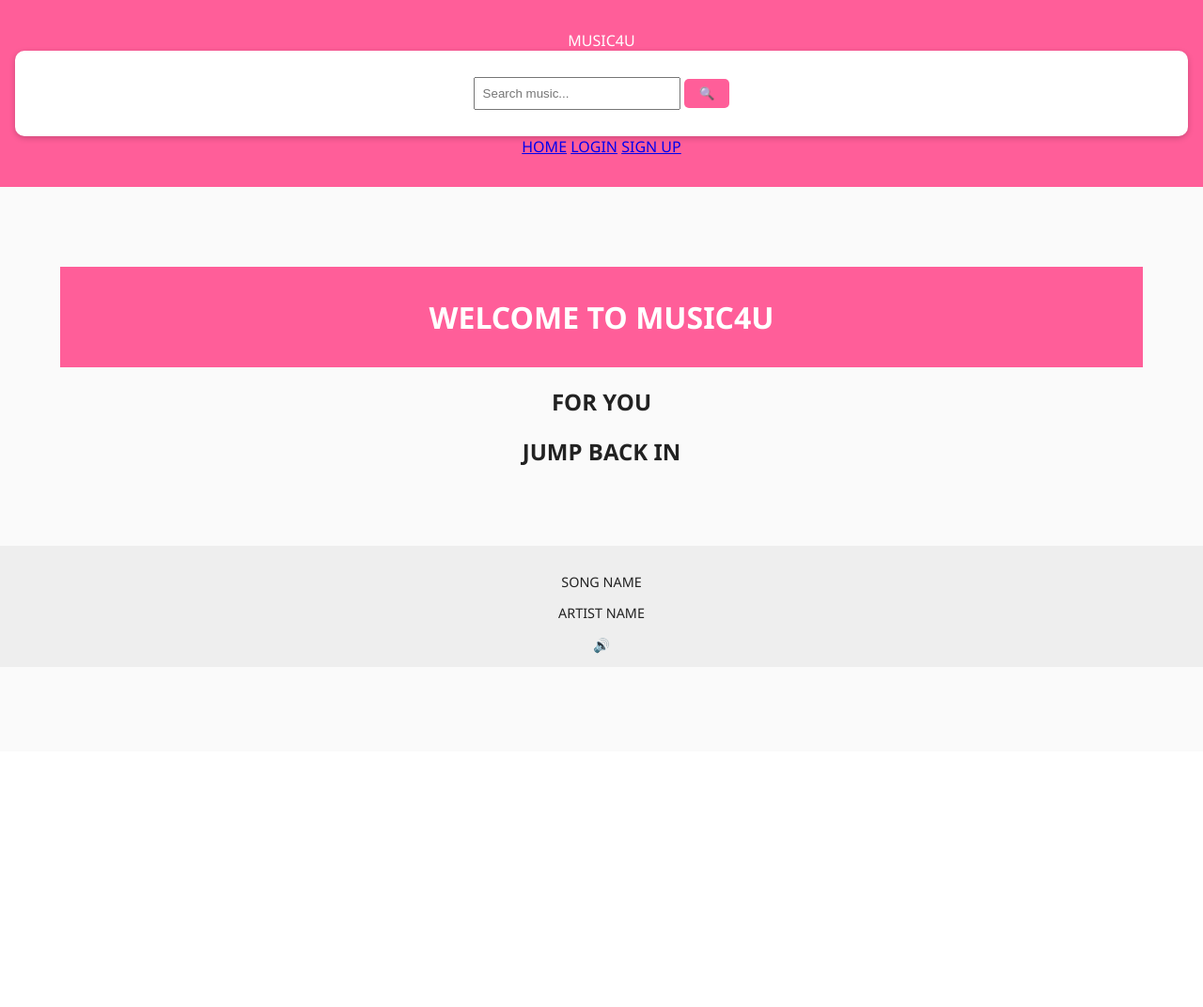
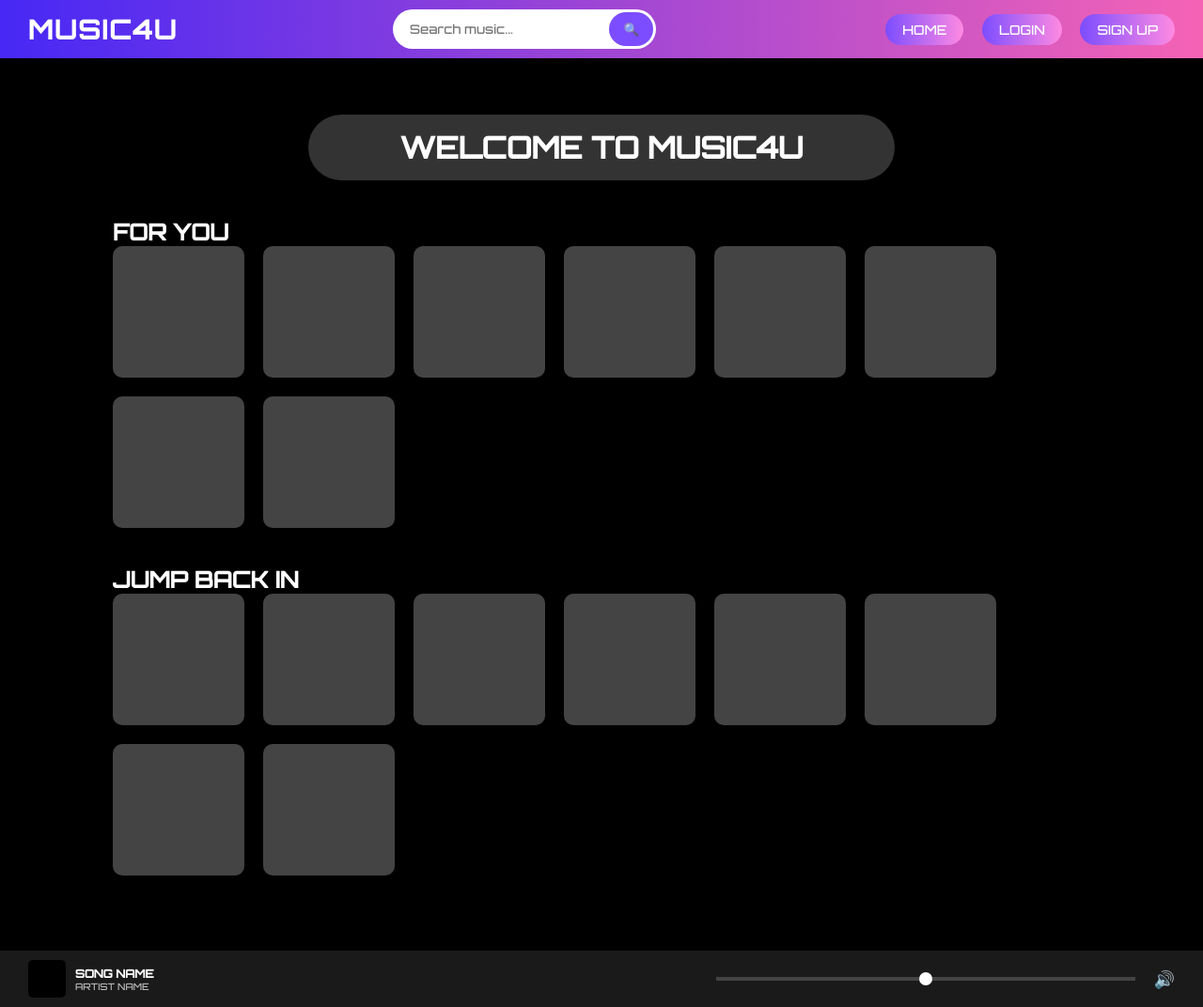
Before and after one commit to AlAzeemRasaq/Music4U, a Flask app: page / in a window 1280 px wide. Shown: the whole page at 94% size. Before the commit the page ends 710 px from the top, so only its background shows below. Run offline with Flask 3, Linux system fonts and the light colour scheme.

Commit message:
Updated and cleaned style.css

```diff
--- a/FrontEnd/static/style.css
+++ b/FrontEnd/static/style.css
@@ -1,62 +1,263 @@
-body {
-    font-family: 'Segoe UI', Arial, sans-serif;
-    background-color: #fafafa;
-    color: #222;
-    margin: 0;
-    text-align: center;
+@import url('https://fonts.googleapis.com/css2?family=Orbitron:wght@500&display=swap');
+
+/* GLOBAL RESET */
+* {
+  margin: 0;
+  padding: 0;
+  box-sizing: border-box;
+  font-family: 'Orbitron', sans-serif;
 }
 
-header {
-    background: #ff5e99;
-    color: white;
-    padding: 2em 1em;
+body {
+  background-color: #000;
+  color: white;
+  display: flex;
+  flex-direction: column;
+  min-height: 100vh;
 }
 
-main {
-    padding: 2em;
+/* ======================================================
+   HEADER
+====================================================== */
+
+header {
+  background: linear-gradient(90deg, #4728f5, #f563b5);
+  display: flex;
+  justify-content: space-between;
+  align-items: center;
+  padding: 10px 30px;
 }
 
-h1 {
-    background-color: #ff5e99;
-    color: white;
-    padding: 1em 0;
-    margin-bottom: 20px;
+.logo {
+  font-size: 28px;
+  font-weight: bold;
+  color: #fff;
+  letter-spacing: 2px;
 }
 
-.form-container {
-    display: flex;
-    justify-content: center;
-    gap: 40px;
+nav a {
+  background: linear-gradient(90deg, #7c4dff, #ff8ae2);
+  border: none;
+  border-radius: 20px;
+  color: white;
+  font-size: 14px;
+  text-decoration: none;
+  margin-left: 15px;
+  padding: 8px 18px;
+  cursor: pointer;
 }
 
-form {
-    background: white;
-    padding: 20px;
-    border-radius: 10px;
-    box-shadow: 0 2px 6px rgba(0, 0, 0, 0.2);
+nav a:hover {
+  opacity: 0.9;
 }
 
-input {
-    margin: 8px 0;
-    padding: 8px;
-    width: 200px;
+/* SEARCH BAR */
+.search-bar {
+  display: flex;
+  background: white;
+  border-radius: 40px;
+  padding: 3px;
+  width: 280px;
 }
 
-button {
-    background-color: #ff5e99;
-    color: white;
-    border: none;
-    padding: 8px 16px;
-    cursor: pointer;
-    border-radius: 5px;
+.search-bar input {
+  border: none;
+  outline: none;
+  padding: 10px 15px;
+  border-radius: 40px 0 0 40px;
+  width: 100%;
 }
 
-button:hover {
-    background-color: #e34e85;
+.search-bar button {
+  border: none;
+  background: #7c4dff;
+  color: white;
+  border-radius: 40px;
+  padding: 0 15px;
+  cursor: pointer;
 }
 
+.search-bar button:hover {
+  background: #9b65ff;
+}
+
+/* ======================================================
+   MAIN CONTENT
+====================================================== */
+
+main {
+  flex: 1;
+  padding: 20px 60px;
+}
+
+.welcome-banner {
+  background: #333;
+  border-radius: 40px;
+  text-align: center;
+  margin: 20px auto 40px auto;
+  padding: 15px;
+  width: 60%;
+}
+
+.card-row {
+  display: flex;
+  gap: 20px;
+  flex-wrap: wrap;
+  margin-bottom: 40px;
+}
+
+.card {
+  width: 140px;
+  height: 140px;
+  background-color: #444;
+  border-radius: 10px;
+}
+
+/* ======================================================
+   FOOTER (MUSIC PLAYER)
+====================================================== */
+
 footer {
-    background: #eee;
-    padding: 1em;
-    font-size: 0.9em;
+  background-color: #1a1a1a;
+  display: flex;
+  justify-content: space-between;
+  align-items: center;
+  padding: 10px 30px;
 }
+
+.now-playing {
+  display: flex;
+  align-items: center;
+}
+
+.song-cover {
+  width: 40px;
+  height: 40px;
+  background-color: #000;
+  border-radius: 5px;
+  margin-right: 10px;
+}
+
+.song-info {
+  display: flex;
+  flex-direction: column;
+  font-size: 12px;
+}
+
+.song-name {
+  font-weight: bold;
+}
+
+.artist-name {
+  font-size: 10px;
+  opacity: 0.7;
+}
+
+/* PROGRESS + VOLUME */
+.player-controls {
+  display: flex;
+  align-items: center;
+  width: 40%;
+  justify-content: center;
+}
+
+.progress-bar {
+  width: 100%;
+  height: 4px;
+  background: #444;
+  position: relative;
+  margin-right: 20px;
+}
+
+.progress-dot {
+  width: 14px;
+  height: 14px;
+  background: white;
+  border-radius: 50%;
+  position: absolute;
+  top: -5px;
+  left: 50%;
+  transform: translateX(-50%);
+}
+
+.volume-icon {
+  font-size: 18px;
+}
+
+
+/* ======================================================
+   AUTH PAGES (LOGIN + SIGNUP)
+====================================================== */
+
+.auth-wrapper {
+  display: flex;
+  justify-content: center;
+  align-items: center;
+  height: calc(100vh - 80px);
+  padding-bottom: 50px;
+}
+
+.auth-box {
+  background: #424242;
+  width: 420px;
+  padding: 40px;
+  border-radius: 40px;
+  text-align: center;
+}
+
+.auth-box h1 {
+  font-size: 40px;
+  letter-spacing: 2px;
+  margin-bottom: 30px;
+}
+
+/* INPUTS */
+.auth-box input {
+  width: 100%;
+  padding: 12px;
+  margin-bottom: 15px;
+  border-radius: 8px;
+  border: none;
+  background: linear-gradient(90deg, #000, #fff);
+  color: black;
+  font-size: 14px;
+}
+
+/* ROWS */
+.row {
+  display: flex;
+  gap: 10px;
+}
+
+.row input {
+  flex: 1;
+}
+
+/* BUTTON */
+.auth-box button {
+  width: 100%;
+  padding: 12px;
+  border-radius: 8px;
+  border: none;
+  cursor: pointer;
+  background: linear-gradient(90deg, #7c4dff, #ff8ae2);
+  color: white;
+  font-size: 16px;
+  margin-top: 10px;
+}
+
+.auth-box button:hover {
+  opacity: 0.9;
+}
+
+/* SWITCH TEXT */
+.switch-text {
+  margin-top: 20px;
+  font-size: 12px;
+}
+
+.switch-text a {
+  color: #39a0ff;
+  text-decoration: none;
+  margin-left: 5px;
+}
```
